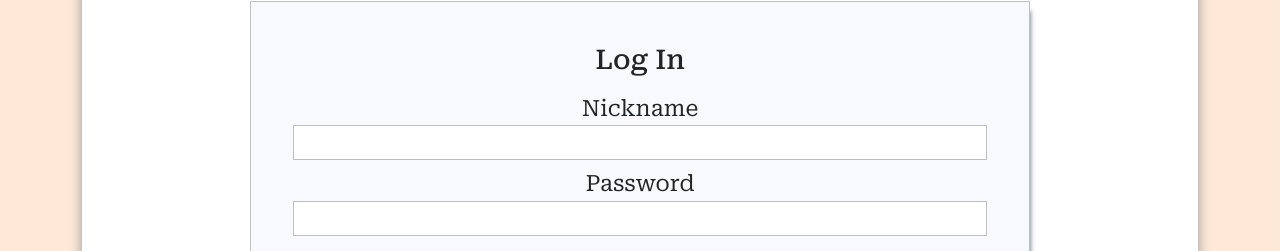
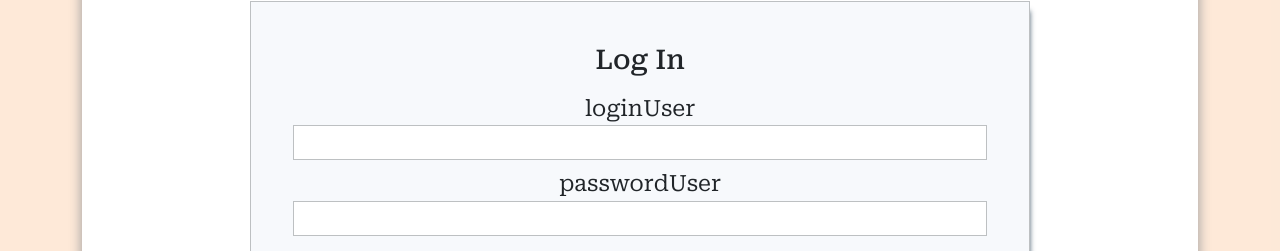
Before and after one commit to AnigalHub/WishList, a Vue app in the folder wish_list.client/: page /logIn in a window 1280 px wide. Shown: the part 288-539 px from the top of the page. Built offline with nearby package versions, Linux system fonts and the light colour scheme.

Commit message:
изменен нейминг

```diff
--- a/wish_list.client/src/components/logIn.vue
+++ b/wish_list.client/src/components/logIn.vue
@@ -1,10 +1,10 @@
 <template>
     <div id="logIn">
         <h2>Log In</h2>
-        <label class="text" for="nickname">Nickname</label>
-        <input id="nickname" required type="text"  v-model="formLogIn.nickname">
-        <label class="text" for="password">Password</label>
-        <input id="password" required type="password"  v-model="formLogIn.password">
+        <label class="text" for="loginUser">loginUser</label>
+        <input id="loginUser" required type="text"  v-model="user.loginUser">
+        <label class="text" for="password">passwordUser</label>
+        <input id="password" required type="password"  v-model="user.passwordUser">
         <b-button class="send" variant="outline-success" @click.prevent="sendForm()" :disabled="buttonDisabled" type="submit">Log In</b-button>
     </div>
 </template>
@@ -14,15 +14,15 @@
         name: "logIn",
         data(){
             return{
-                formLogIn:{
-                    nickname:'',
-                    password:''
+                user:{
+                    loginUser:'',
+                    passwordUser:''
                 }
             }
         },
         computed:{
             buttonDisabled(){
-                if(this.formLogIn.nickname && this.formLogIn.password){
+                if(this.user.loginUser && this.user.passwordUser){
                     return false
                 }
                 else {
@@ -32,7 +32,7 @@
         },
         methods:{
             sendForm:function () {
-                if(this.formLogIn.nickname && this.formLogIn.password){
+                if(this.user.loginUser && this.user.passwordUser){
 
                 }
             }
```
